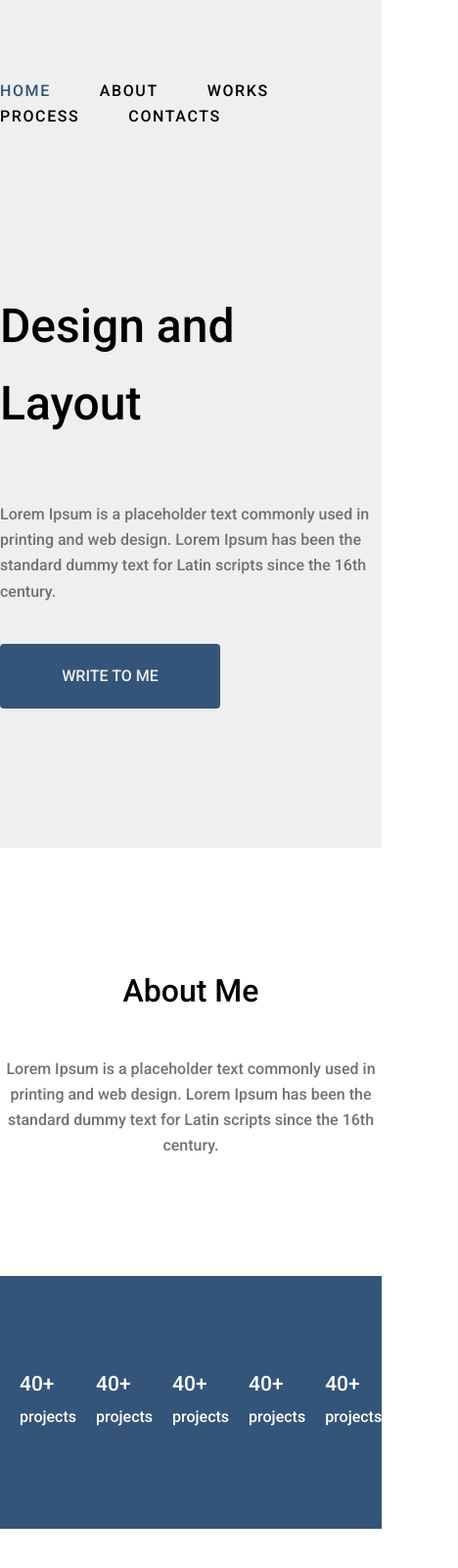
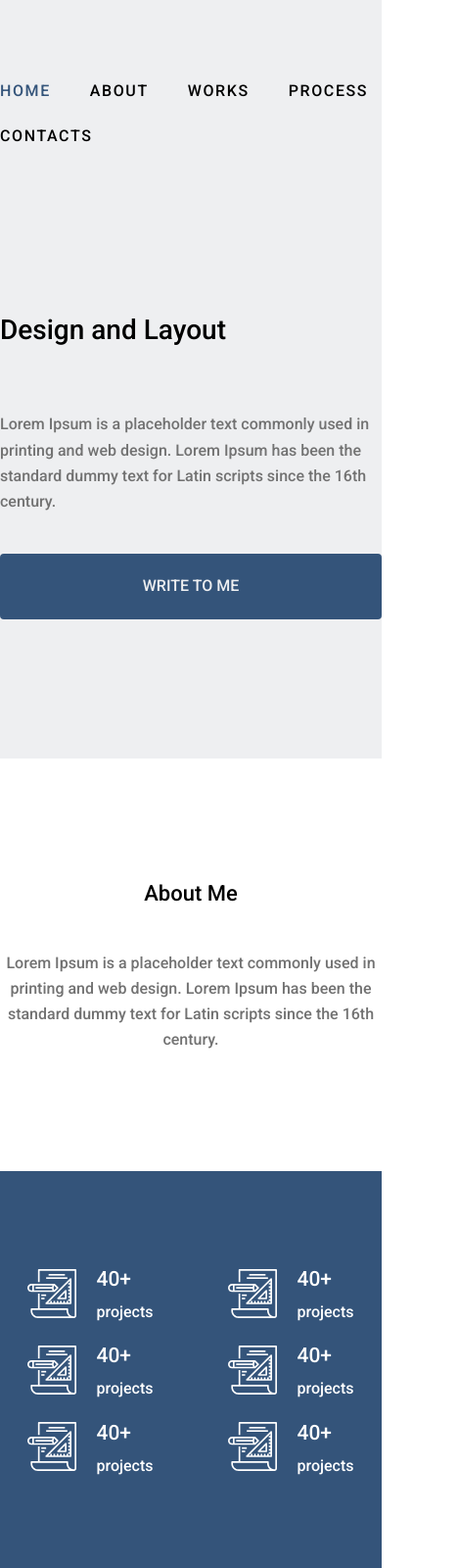
Before and after one commit to grynevych89/FullStakkHillel_hw9, a plain HTML site: page index.html in a window 390 px wide. Shown: the top 1600 px of the page at 98% size, 468 px wide, since content can reach past the window. Drawn offline with Linux system fonts and the light colour scheme.

Commit message:
done dz10

```diff
--- a/index.html
+++ b/index.html
@@ -8,7 +8,7 @@
     <meta charset="UTF-8">
     <meta http-equiv="X-UA-Compatible" content="IE=edge">
     <meta name="viewport" content="width=device-width, initial-scale=1.0">
-    <link rel="stylesheet" href="static/css/style.css">
+    <link rel="stylesheet" href="static/css/style2.css">
     <link rel="shortcut icon" href="static/img/favicon.ico">
     <title>ДЗ 9.1. Розробка "Simple Site" за макетом Figma</title>
 </head>
--- /dev/null
+++ b/static/css/style2.css
@@ -0,0 +1,277 @@
+@import url("normalize.css");
+
+:root {
+  --background-main: #eeeff1;
+  --accent-color: #34547a;
+  --color-black: #000000;
+  --white: #ffffff;
+  --text: #727272;
+}
+
+* {
+  margin: 0;
+  padding: 0;
+  box-sizing: border-box;
+}
+
+body {
+  font-family: "Roboto", sans-serif;
+  line-height: 1.64;
+  margin: 0;
+}
+
+h1,
+h2,
+h3,
+h4,
+h5,
+h6 {
+  font-weight: 500;
+  margin: 0;
+}
+
+.container {
+  padding: 0 calc(50vw - 555px);
+}
+
+.header {
+  background-color: var(--background-main);
+  padding-top: 80px;
+  padding-bottom: 20px;
+  position: sticky;
+  top: 0;
+  z-index: 10;
+}
+
+.navigation__list {
+  list-style: none;
+  padding: 0;
+  margin: 0;
+  display: flex;
+  flex-wrap: wrap;
+  gap: 20px 40px;
+}
+
+.navigation__item {
+  display: inline-block;
+}
+
+.navigation__link {
+  text-decoration: none;
+  text-transform: uppercase;
+  color: var(--color-black);
+  letter-spacing: 0.1em;
+  position: relative;
+  transition: color 0.3s ease;
+}
+
+.navigation__link::after {
+  content: "";
+  position: absolute;
+  left: 0;
+  bottom: -4px;
+  width: 0%;
+  height: 2px;
+  background-color: var(--accent-color);
+  transition: width 0.3s ease;
+}
+
+.navigation__link:hover {
+  color: var(--accent-color);
+}
+
+.navigation__link:hover::after {
+  width: 100%;
+}
+
+.navigation__link--active {
+  color: var(--accent-color);
+  font-weight: 500;
+}
+
+.section-hero {
+  background-color: var(--background-main);
+  padding-top: 142px;
+  padding-bottom: 142px;
+  color: var(--accent-color);
+}
+
+.section-hero__wrapper {
+  max-width: 540px;
+}
+
+.section-hero__title {
+  font-size: clamp(28px, 6vw, 48px);
+  margin-bottom: 60px;
+  color: var(--color-black);
+}
+
+.section-hero__desc {
+  color: var(--text);
+  margin-bottom: 40px;
+}
+
+.section-hero__link {
+  background-color: var(--accent-color);
+  max-width: 225px;
+  text-decoration: none;
+  text-transform: uppercase;
+  color: var(--background-main);
+  padding: 20px 40px;
+  display: flex;
+  justify-content: center;
+  align-items: center;
+  font-weight: 500;
+  border-radius: 4px;
+  transition: background-color 0.3s ease, transform 0.3s ease;
+}
+.section-hero__link:hover {
+  background-color: #2b3e63;
+  transform: translateY(-3px);
+}
+
+.about {
+  text-align: center;
+  padding: 120px 0;
+  background-color: var(--white);
+}
+
+.about__title {
+  font-size: clamp(22px, 5vw, 32px);
+  margin-bottom: 40px;
+  color: var(--color-black);
+}
+
+.about__desc {
+  max-width: 540px;
+  margin: 0 auto;
+  color: var(--text);
+}
+
+.projects {
+  background-color: var(--accent-color);
+  display: flex;
+  justify-content: space-between;
+  flex-wrap: wrap;
+  gap: 20px;
+  padding-top: 100px;
+  padding-bottom: 100px;
+}
+
+.projects__item {
+  display: flex;
+  align-items: center;
+  flex: 1 1 150px;
+  justify-content: center;
+}
+
+.projects__desc {
+  margin-left: 20px;
+}
+
+.projects__number {
+  font-size: 21px;
+  line-height: 1;
+  color: var(--white);
+  margin-bottom: 10px;
+}
+
+.projects__subtext {
+  color: var(--white);
+  margin: 0;
+  font-size: 16px;
+}
+
+.process {
+  text-align: center;
+  padding: 120px 0;
+  background-color: var(--white);
+}
+
+.process__title {
+  font-size: clamp(22px, 5vw, 32px);
+  margin-bottom: 40px;
+  color: var(--color-black);
+}
+
+.process__desc {
+  max-width: 540px;
+  margin: 0 auto 60px auto;
+  color: var(--text);
+}
+
+.process__video {
+  position: relative;
+  width: 100%;
+  max-width: 1110px;
+  margin: 0 auto;
+}
+
+.process__video-bg {
+  width: 100%;
+  height: auto;
+  display: block;
+  border-radius: 4px;
+}
+
+.process__video-play {
+  position: absolute;
+  top: 50%;
+  left: 50%;
+  transform: translate(-50%, -50%);
+  width: 80px;
+  height: auto;
+}
+
+.footer {
+  background-color: var(--accent-color);
+  color: var(--white);
+  padding: 40px 0;
+  text-align: left;
+}
+
+.footer__inner {
+  display: flex;
+  flex-direction: column;
+  gap: 10px;
+}
+
+.footer__inner h3 {
+  font-size: 21px;
+}
+
+.footer__copy {
+  font-weight: 400;
+  font-size: 13px;
+}
+
+section {
+  scroll-margin-top: 126.23px;
+}
+
+@media (max-width: 1200px) {
+  .projects {
+    justify-content: center;
+  }
+}
+
+@media (max-width: 992px) {
+  .projects {
+    justify-content: center;
+  }
+}
+
+@media (max-width: 768px) {
+  .projects {
+    justify-content: center;
+  }
+}
+
+@media (max-width: 576px) {
+  .section-hero__title {
+    font-size: 28px;
+  }
+  .section-hero__link {
+    max-width: 100%;
+  }
+}
```
